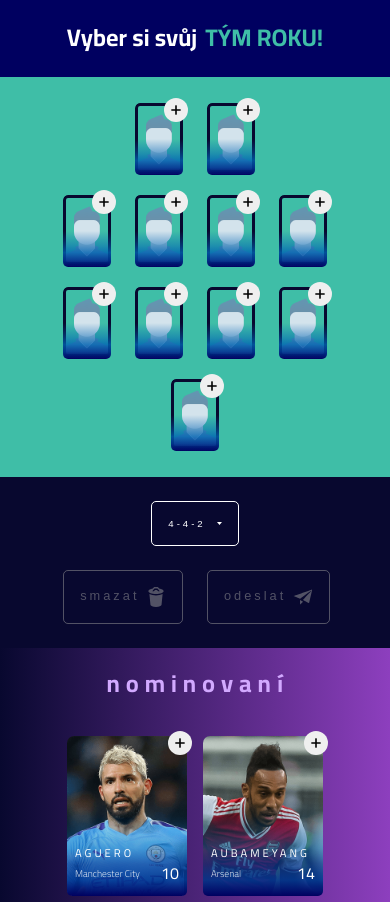
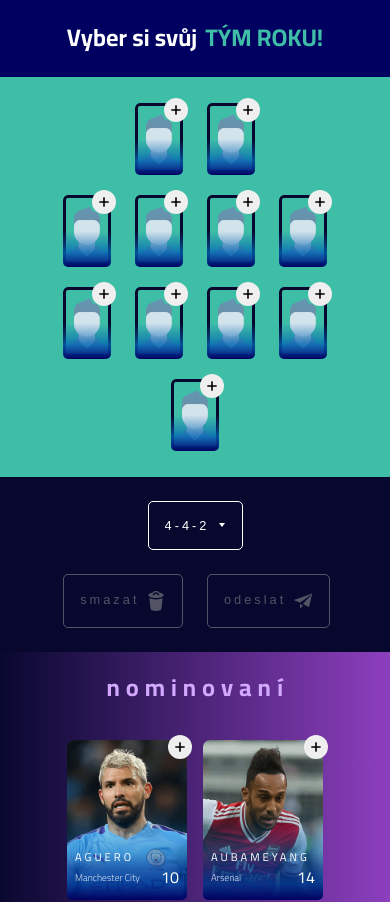
Before and after one commit to olivertylsar/tym-roku-2019, a React (Create React App) app: page / in a window 390 px wide. Shown: the top 902 px of the page. Built offline with nearby package versions, Linux system fonts and the light colour scheme.

Commit message:
select formation font size adjusted on mobile screens

```diff
--- a/src/styles/_header.scss
+++ b/src/styles/_header.scss
@@ -98,6 +98,10 @@
       <polygon points='0,0 60,0 30,40' style='fill:white;'/> \
     </svg>");
 
+  @media only screen and (max-width: $bp-xsmall) {
+    font-size: 1.6rem;
+  }
+
   @media (hover: hover) {
     &:hover {
       color: var(--color-teal);
```
